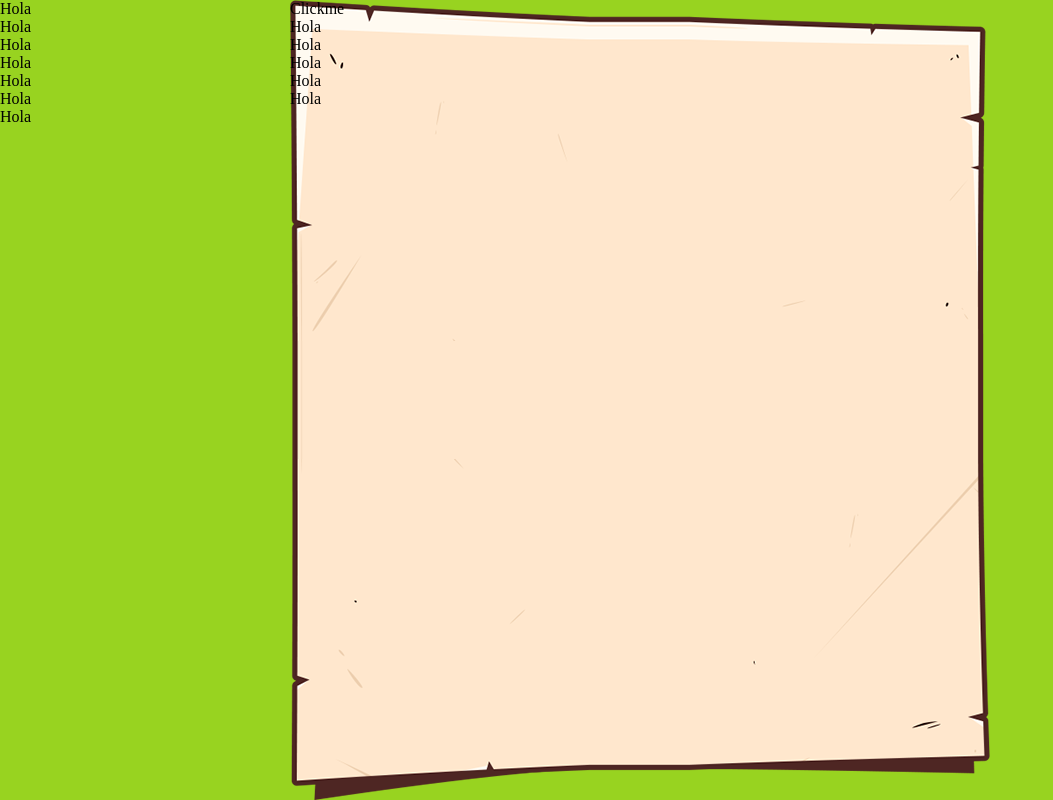
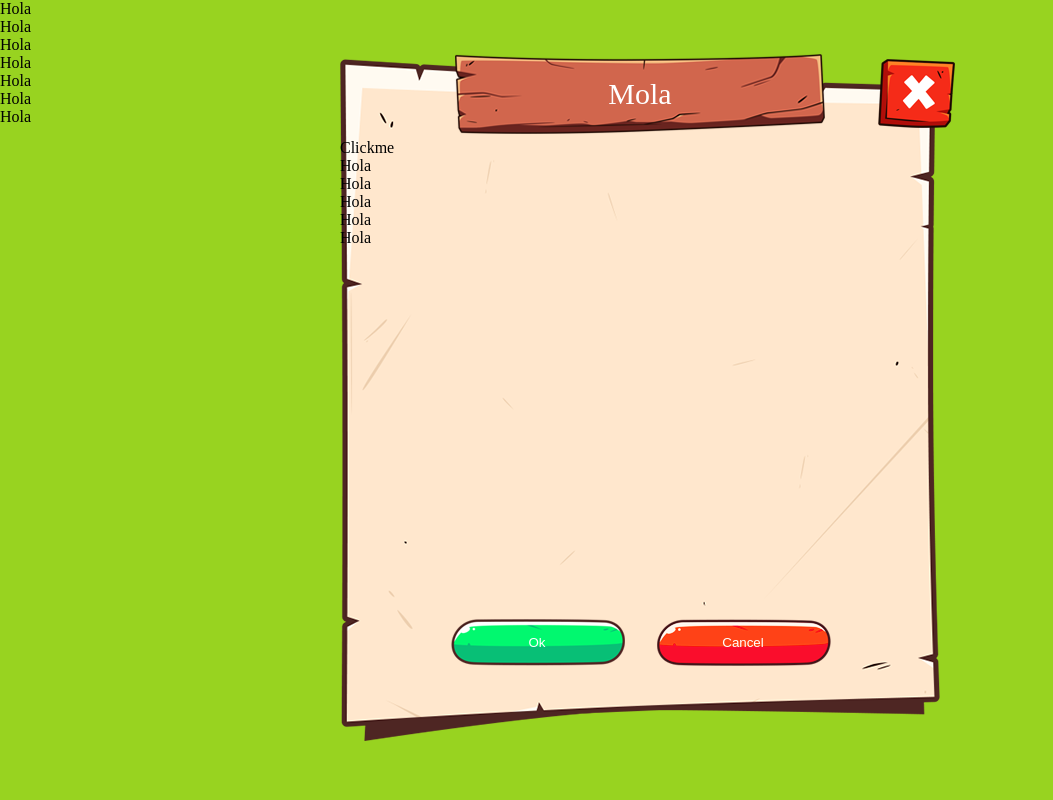
Before and after one commit to ocio/r2r-client, a React app: page / in a window 1280 px wide. Shown: the whole page, without its empty margins (0-1053 px from the left). Built offline with nearby package versions, Linux system fonts and the light colour scheme.

Commit message:
Making window layout

```diff
--- a/package.json
+++ b/package.json
@@ -8,6 +8,7 @@
         "react-dom": "^16.8.5"
     },
     "devDependencies": {
+        "babel-plugin-emotion": "^10.0.9",
         "react-scripts": "2.1.8"
     },
     "scripts": {
--- a/public/index.html
+++ b/public/index.html
@@ -5,8 +5,9 @@
         <link rel="shortcut icon" href="%PUBLIC_URL%/assets/favicon.ico" />
         <meta
             name="viewport"
-            content="width=device-width, initial-scale=1, shrink-to-fit=no"
+            content="width=device-width, user-scalable=no, minimum-scale=1.0, maximum-scale=1.0"
         />
+        <meta name="viewport" content="width=device-width, initial-scale=1.0" />
         <meta name="theme-color" content="#000000" />
         <link rel="manifest" href="%PUBLIC_URL%/manifest.json" />
         <style>
@@ -19,9 +20,10 @@
                 border: 0;
                 margin: 0;
                 overflow: hidden;
+                cursor: default;
+                user-select: none;
             }
         </style>
-
         <title>React App</title>
     </head>
     <body>
--- a/src/components/App.js
+++ b/src/components/App.js
@@ -3,7 +3,12 @@ import WebView from 'components/styled/WebView'
 import Container from 'components/styled/Container'
 import Content from 'components/styled/Content'
 import Header from 'components/styled/Header'
-import Window from 'components/styled/Window'
+import Window, {
+    WindowTitle,
+    WindowClose,
+    WindowButtons
+} from 'components/styled/Window'
+import { ButtonGreen, ButtonRed } from 'components/styled/Button'
 
 export default function App() {
     return (
@@ -19,13 +24,21 @@ export default function App() {
                     <div>Hola</div>
                     <div>Hola</div>
                 </Header>
-                <Window width="700px" height="800px">
+                <Window>
+                    <WindowTitle>Mola</WindowTitle>
+                    <WindowClose onClick={() => console.log('closa')} />
+                    <div>
                         <div onClick={() => alert('Window')}>Clickme</div>
                         <div>Hola</div>
                         <div>Hola</div>
                         <div>Hola</div>
                         <div>Hola</div>
                         <div>Hola</div>
+                    </div>
+                    <WindowButtons>
+                        <ButtonGreen>Ok</ButtonGreen>
+                        <ButtonRed>Cancel</ButtonRed>
+                    </WindowButtons>
                 </Window>
             </Content>
         </Container>
--- a/src/components/native/Text.js
+++ /dev/null
@@ -1,3 +0,0 @@
-import { Text } from 'react-native'
-
-export default Text
--- a/src/components/native/View.js
+++ /dev/null
@@ -1,4 +0,0 @@
-// import React from 'react'
-import { View } from 'react-native'
-
-export default View //React.createElement('div', null)
--- /dev/null
+++ b/src/components/styled/Button.js
@@ -0,0 +1,28 @@
+import React from 'react'
+import styled from '@emotion/styled'
+
+export const Button = styled.button`
+    width: 176px;
+    height: 49px;
+    line-height: 49px;
+    background-image: url(${p => p.image});
+    background-position: bottom right;
+    background-repeat: no-repeat;
+    text-align: center;
+    color: white;
+    position: relative;
+    border: 0;
+    background-color: transparent;
+    outline: 0;
+    &:active {
+        top: 2px;
+    }
+`
+
+export function ButtonRed({ children }) {
+    return <Button image="assets/button-red.png">{children}</Button>
+}
+
+export function ButtonGreen({ children }) {
+    return <Button image="assets/button-green.png">{children}</Button>
+}
--- a/src/components/styled/Window.js
+++ b/src/components/styled/Window.js
@@ -1,10 +1,22 @@
 import React from 'react'
 import styled from '@emotion/styled'
 
-export default function Window({ width, height, children }) {
+export default function Window({
+    width = WIDTH,
+    height = HEIGHT,
+    maxWidth = window.innerWidth,
+    maxHeight = window.innerHeight,
+    scale = 1,
+    children
+}) {
+    const scaleWidth = (maxWidth / width) * 0.95
+    const scaleHeight = (maxHeight / height) * 0.95
+    if (scaleWidth < scale) scale = scaleWidth
+    if (scaleHeight < scale) scale = scaleHeight
+    // console.log({ scale, width, height, maxWidth, maxHeight })
     return (
         <Container>
-            <Background width={width} height={height}>
+            <Background width={width} height={height} scale={scale}>
                 <Background0 width={width} height={height} />
                 <Background1 />
                 <Background2 />
@@ -33,10 +45,20 @@ const Container = styled.div`
 `
 
 const Background = styled.div`
-    width: ${p => p.width};
-    height: ${p => p.height};
-    position: relative;
+    width: ${p => p.width}px;
+    height: ${p => p.height}px;
+    transform: scale(${p => p.scale});
+    position: absolute;
     pointer-events: all;
+`
+
+const Background0 = styled.div`
+    width: calc(${p => p.width}px - 80px);
+    height: calc(${p => p.height}px - 80px);
+    top: 40px;
+    left: 40px;
+    position: absolute;
+    background-color: #ffe7cd;
 `
 
 const Background1 = styled.div`
@@ -78,15 +100,6 @@ const Background4 = styled.div`
     background-repeat: repeat-y;
 `
 
-const Background0 = styled.div`
-    width: calc(${p => p.width} - 80px);
-    height: calc(${p => p.height} - 80px);
-    top: 40px;
-    left: 40px;
-    position: absolute;
-    background-color: #ffe7cd;
-`
-
 const Corners = styled.div`
     width: 100%;
     height: 100%;
@@ -103,5 +116,51 @@ const Content = styled.div`
     height: 100%;
     position: absolute;
     top: 0;
-    bottom: 0;
+    left: 0;
 `
+
+export const WindowClose = styled.div`
+    width: 77px;
+    height: 69px;
+    position: absolute;
+    top: 0;
+    right: 0;
+    background-image: url('assets/window-close.png');
+    right: -15px;
+    &:active {
+        top: 2px;
+        right: -13px;
+    }
+`
+
+export function WindowTitle({ children }) {
+    return <WindowTitleContainer>{children}</WindowTitleContainer>
+}
+
+const WindowTitleContainer = styled.div`
+    width: 370px;
+    height: 80px;
+    line-height: 80px;
+    font-size: 30px;
+    top: -5px;
+    background-image: url('assets/window-title.png');
+    position: relative;
+    margin: 0 auto;
+    text-align: center;
+    color: white;
+`
+
+export const WindowButtons = styled.div`
+    display: flex;
+    align-items: center;
+    justify-content: center;
+    bottom: 75px;
+    position: absolute;
+    width: 100%;
+    & > * {
+        margin-left: 30px;
+    }
+    & > *:first-child {
+        margin-left: 0;
+    }
+`
```
Also changed, not shown: public/assets/button-green.png (added), public/assets/button-red.png (added), public/assets/window-close.png (added), public/assets/window-title.png (added), 1 other file. Lines whose indentation alone changed are shown as unchanged.
